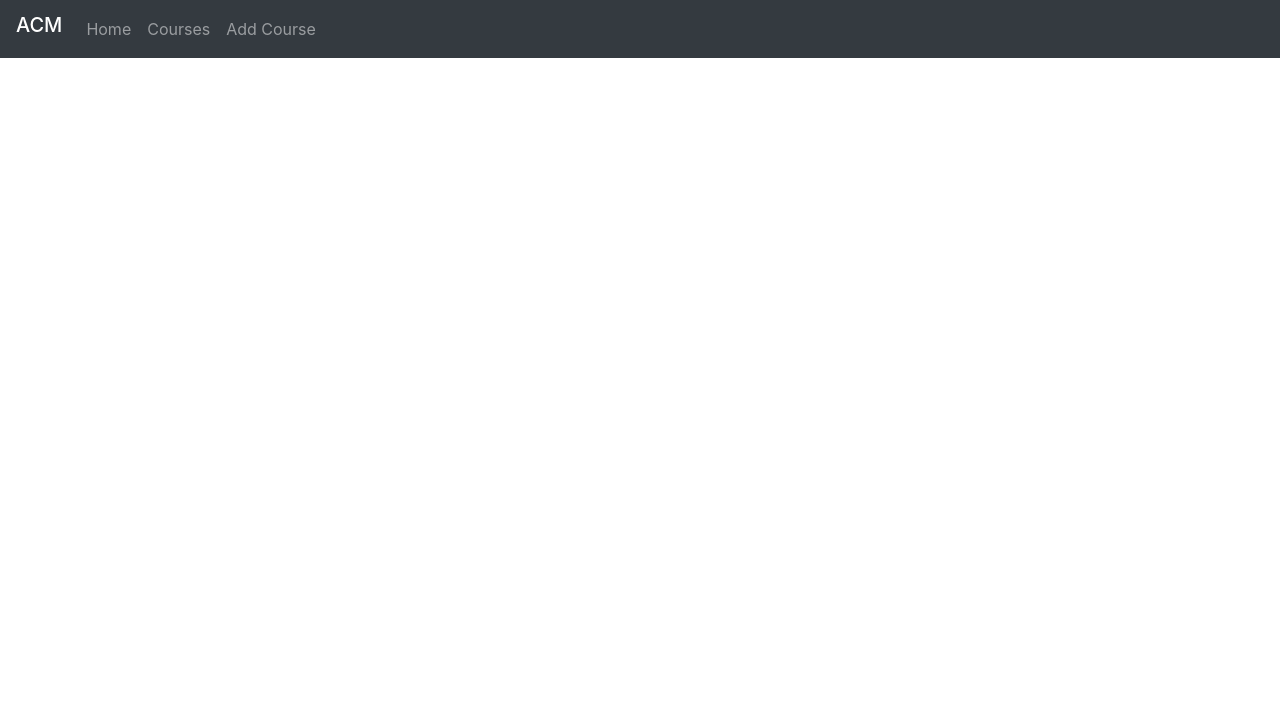
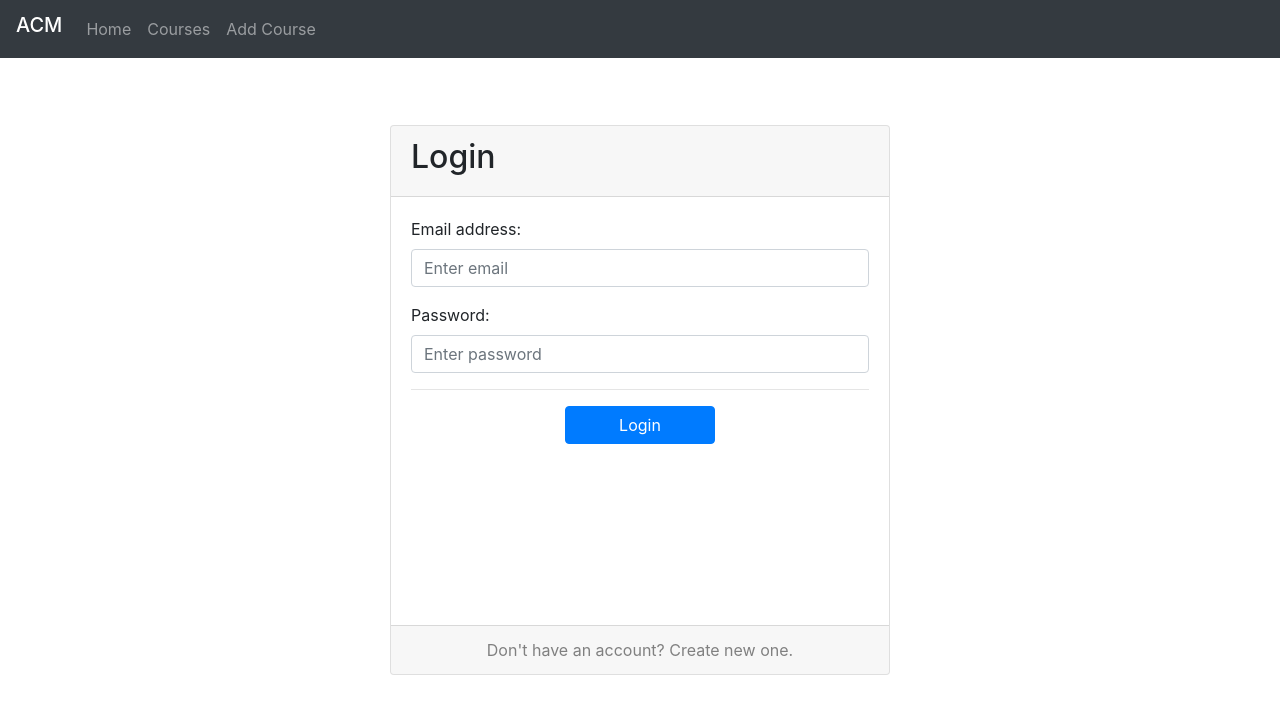
Before and after one commit to Swadreams/August2019-Angular, an Angular app in the folder ACM/: page /login in a window 1280 px wide. Before the commit this address led to /. Shown: the top 714 px of the page. Built offline with nearby package versions, Linux system fonts and the light colour scheme.

Commit message:
Created Login Component and applied related style.

```diff
--- /dev/null
+++ b/ACM/src/app/admin/login/login.component.css
@@ -0,0 +1,16 @@
+.action-buttons {
+    text-align: center;
+}
+
+.acm-button {
+    width: 150px;
+}
+
+.signup-option {
+    text-align: center;
+    color: gray;
+}
+
+.acm-link {
+    cursor: pointer;
+}
--- /dev/null
+++ b/ACM/src/app/admin/login/login.component.html
@@ -0,0 +1,33 @@
+<div class="card acm-form">
+    <div class="card-header">
+        <h2> Login </h2>
+    </div>
+    <div class="card-body">
+        <form class="form-horizontal" action="/action_page.php">
+            <div class="form-group">
+              <label class="control-label" for="email">Email address:</label>
+              <div>
+                <input type="email" class="form-control" id="email" placeholder="Enter email" name="email">
+              </div>
+            </div>
+            <div class="form-group">
+              <label class="control-label" for="pwd">Password:</label>
+              <div>
+                <input type="password" class="form-control" id="pwd" placeholder="Enter password" name="pwd">
+              </div>
+            </div>
+            <hr>
+            <div class="form-group action-buttons">
+              <div>
+                <button type="submit" class="btn btn-primary acm-button">Login</button>
+              </div>
+            </div>
+          </form>
+    </div>
+
+    <div class="card-footer">
+        <div class="signup-option">
+            <a class="acm-link"> Don't have an account? Create new one.</a>
+        </div>
+    </div>
+</div>
--- /dev/null
+++ b/ACM/src/app/admin/login/login.component.ts
@@ -0,0 +1,15 @@
+import { Component, OnInit } from '@angular/core';
+
+@Component({
+  selector: 'app-login',
+  templateUrl: './login.component.html',
+  styleUrls: ['./login.component.css']
+})
+export class LoginComponent implements OnInit {
+
+  constructor() { }
+
+  ngOnInit() {
+  }
+
+}
--- a/ACM/src/app/app-routing.module.ts
+++ b/ACM/src/app/app-routing.module.ts
@@ -3,12 +3,14 @@ import { CommonModule } from '@angular/common';
 import { RouterModule, Routes } from '@angular/router';
 import { HomeComponent } from './home/home.component';
 import { CourseListComponent } from './course/course-list/course-list.component';
+import { LoginComponent } from './admin/login/login.component';
 
 
 const Routes = [
+  { path: 'login', component: LoginComponent },
   { path: 'home', component: HomeComponent },
   { path: 'courses', component: CourseListComponent },
-  { path: '', redirectTo: 'home', pathMatch: 'full'}
+  { path: '', redirectTo: 'login', pathMatch: 'full'}
 ];
 
 @NgModule({
--- a/ACM/src/app/app.module.ts
+++ b/ACM/src/app/app.module.ts
@@ -7,6 +7,7 @@ import { CourseModule } from './course/course.module';
 import { HeaderComponent } from './header/header.component';
 import { AppRoutingModule } from './app-routing.module';
 import { RouterModule } from '@angular/router';
+import { AdminModule } from './admin/admin.module';
 
 @NgModule({
   declarations: [
@@ -17,6 +18,7 @@ import { RouterModule } from '@angular/router';
   imports: [
     BrowserModule,
     CourseModule,
+    AdminModule,
     AppRoutingModule,
     RouterModule
   ],
--- a/ACM/src/styles.css
+++ b/ACM/src/styles.css
@@ -1 +1,13 @@
 /* You can add global styles to this file, and also import other style files */
+
+
+.acm-form {
+    position: absolute;
+    top: 0;
+    right: 0;
+    left: 0;
+    bottom: 0;
+    margin: auto;
+    height: 550px;
+    width: 500px;
+}
```
Also changed, not shown: ACM/src/app/admin/admin.module.ts (added, +13 -0 lines), 1 other file (tests, documents, lock files or other folders).
